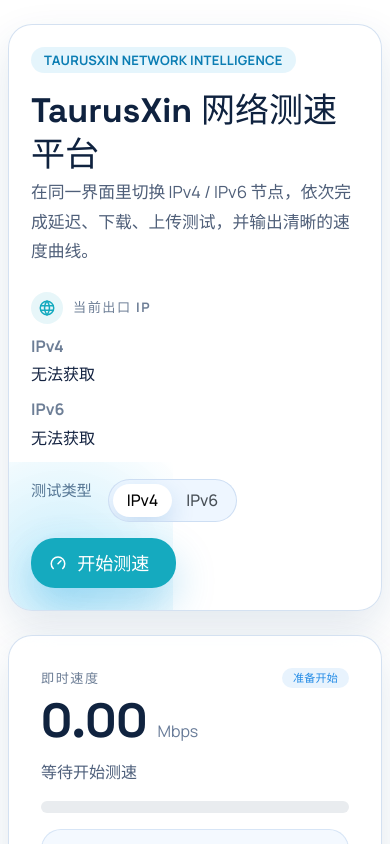
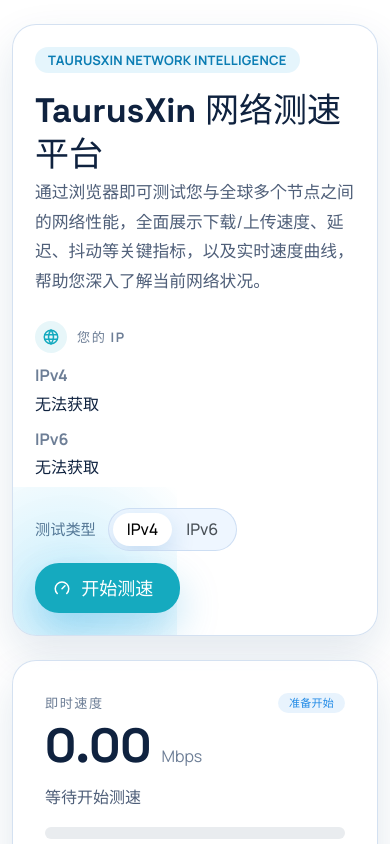
Before and after one commit to taurusxin/speedtest-next, a React (Vite) app in the folder web/: page / in a window 390 px wide. Shown: the top 844 px of the page. Built offline with nearby package versions, Linux system fonts and the light colour scheme; no server answers.

Commit message:
update: UI

```diff
--- a/web/src/App.css
+++ b/web/src/App.css
@@ -2,6 +2,9 @@
   width: min(1180px, calc(100% - 32px));
   margin: 0 auto;
   padding: 48px 0 64px;
+  display: flex;
+  flex-direction: column;
+  gap: 24px;
 }
 
 .hero-panel {
@@ -16,9 +19,9 @@
 .summary-card,
 .chart-card,
 .error-banner {
-  border: 1px solid rgba(196, 214, 236, 0.72);
-  box-shadow: 0 18px 44px rgba(20, 66, 118, 0.12);
-  background: rgba(255, 255, 255, 0.82);
+  border: 1px solid var(--app-card-border);
+  box-shadow: var(--app-card-shadow);
+  background: var(--app-card-bg);
   backdrop-filter: blur(20px);
 }
 
@@ -35,21 +38,21 @@
   inset: auto auto -72px -56px;
   width: 220px;
   height: 220px;
-  background: radial-gradient(circle, rgba(0, 173, 239, 0.22), rgba(0, 173, 239, 0));
+  background: var(--app-hero-glow);
   pointer-events: none;
 }
 
 .hero-badge {
   margin-bottom: 16px;
-  background: rgba(4, 156, 219, 0.1);
-  color: #0b7db3;
+  background: var(--app-badge-bg);
+  color: var(--app-badge-color);
 }
 
 .hero-description {
   max-width: 620px;
   font-size: 1.05rem;
   line-height: 1.75;
-  color: #4f5f79;
+  color: var(--app-muted);
 }
 
 .ip-block {
@@ -72,16 +75,16 @@
   justify-content: space-between;
   gap: 16px;
   margin: 0;
-  color: #5f708a;
+  color: var(--app-soft);
 }
 
 .ip-line span {
   font-weight: 700;
-  color: #6d7e96;
+  color: var(--app-soft-2);
 }
 
 .ip-line strong {
-  color: #142341;
+  color: var(--app-title);
   font-weight: 700;
   overflow-wrap: anywhere;
   text-align: right;
@@ -89,16 +92,18 @@
 
 .hero-actions {
   margin-top: 28px;
+  width: 100%;
 }
 
 .switch-hint {
   font-size: 0.95rem;
   font-weight: 700;
-  color: #5f708a;
+  color: var(--app-soft);
 }
 
 .primary-button {
   box-shadow: 0 18px 40px rgba(4, 146, 214, 0.28);
+  margin-left: auto;
 }
 
 .target-hint {
@@ -119,7 +124,7 @@
   font-weight: 700;
   letter-spacing: 0.12em;
   text-transform: uppercase;
-  color: #6d7e96;
+  color: var(--app-soft-2);
 }
 
 .speed-readout {
@@ -134,16 +139,16 @@
   font-size: clamp(3rem, 5vw, 4.5rem);
   line-height: 0.95;
   font-weight: 700;
-  color: #10233f;
+  color: var(--app-title);
 }
 
 .speed-readout small {
   font-size: 1rem;
-  color: #687b98;
+  color: var(--app-soft-2);
 }
 
 .status-message {
-  color: #4f607c;
+  color: var(--app-muted);
   min-height: 1.6em;
 }
 
@@ -153,29 +158,21 @@
   gap: 12px;
   padding: 14px 16px;
   border-radius: 20px;
-  background: rgba(244, 249, 255, 0.95);
-  border: 1px solid rgba(213, 228, 246, 0.95);
+  background: var(--app-chip-bg);
+  border: 1px solid var(--app-chip-border);
   min-width: 0;
 }
 
 .metric-label {
   font-size: 0.82rem;
-  color: #73839b;
+  color: var(--app-soft-2);
 }
 
 .metric-value {
   font-size: 1rem;
   font-weight: 700;
-  color: #142341;
+  color: var(--app-title);
   word-break: break-word;
-}
-
-.error-banner {
-  margin-top: 20px;
-}
-
-.summary-grid {
-  margin-top: 22px;
 }
 
 .summary-card {
@@ -183,18 +180,15 @@
 }
 
 .summary-card.download {
-  background:
-    linear-gradient(145deg, rgba(230, 245, 255, 0.96), rgba(255, 255, 255, 0.84));
+  background: var(--app-summary-download);
 }
 
 .summary-card.upload {
-  background:
-    linear-gradient(145deg, rgba(228, 252, 244, 0.96), rgba(255, 255, 255, 0.84));
+  background: var(--app-summary-upload);
 }
 
 .summary-card.neutral {
-  background:
-    linear-gradient(145deg, rgba(245, 249, 255, 0.96), rgba(255, 255, 255, 0.84));
+  background: var(--app-summary-neutral);
 }
 
 .summary-value {
@@ -202,20 +196,12 @@
   font-size: clamp(2rem, 4vw, 2.8rem);
   line-height: 1.05;
   font-weight: 700;
-  color: #10233f;
+  color: var(--app-title);
 }
 
 .summary-detail {
-  color: #5f708a;
+  color: var(--app-soft);
   line-height: 1.7;
-}
-
-.chart-card {
-  margin-top: 24px;
-}
-
-.dual-chart-grid {
-  margin-top: 24px;
 }
 
 .chart-wrap {
@@ -231,13 +217,14 @@
   gap: 16px;
   text-align: center;
   border-radius: 26px;
-  background: linear-gradient(180deg, rgba(248, 251, 255, 0.92), rgba(241, 247, 255, 0.72));
+  background: var(--app-chart-placeholder);
 }
 
 @media (max-width: 960px) {
   .app-shell {
-    width: min(100% - 24px, 1180px);
+    width: min(100% - 28px, 1180px);
     padding-top: 24px;
+    gap: 20px;
   }
 
   .hero-panel {
@@ -251,7 +238,7 @@
 
 @media (max-width: 640px) {
   .app-shell {
-    width: calc(100% - 16px);
+    width: calc(100% - 24px);
     padding-bottom: 32px;
   }
 
@@ -262,6 +249,13 @@
 
   .hero-actions {
     align-items: stretch;
+    gap: 12px;
+  }
+
+  .hero-actions .switch-hint {
+    display: flex;
+    align-items: center;
+    min-height: 42px;
   }
 
   .ip-line {
@@ -276,4 +270,8 @@
   .chart-wrap {
     height: 300px;
   }
+
+  .primary-button {
+    margin-left: 0;
+  }
 }
--- a/web/src/App.tsx
+++ b/web/src/App.tsx
@@ -190,14 +190,14 @@
           </Badge>
           <Title order={1}>TaurusXin 网络测速平台</Title>
           <Text className="hero-description">
-            在同一界面里切换 IPv4 / IPv6 节点，依次完成延迟、下载、上传测试，并输出清晰的速度曲线。
+            通过浏览器即可测试您与全球多个节点之间的网络性能，全面展示下载/上传速度、延迟、抖动等关键指标，以及实时速度曲线，帮助您深入了解当前网络状况。
           </Text>
           <div className="ip-block">
             <Group gap="xs" className="ip-header">
               <ThemeIcon radius="xl" size={32} variant="light" color="cyan">
                 <IconWorld size={18} />
               </ThemeIcon>
-              <Text className="section-label">当前出口 IP</Text>
+              <Text className="section-label">您的 IP</Text>
             </Group>
             <div className="ip-lines">
               <Text className="ip-line">
--- a/web/src/config.ts
+++ b/web/src/config.ts
@@ -36,14 +36,14 @@
   download: {
     concurrency: 6,
     durationMs: 9000,
-    chunkBytes: 12 * 1024 * 1024,
+    chunkBytes: 6 * 1024 * 1024,
   },
   upload: {
     concurrency: 4,
     durationMs: 7000,
-    chunkBytes: 2 * 1024 * 1024,
+    chunkBytes: 1024 * 1024,
   },
-  samplingIntervalMs: 500,
+  samplingIntervalMs: 250,
   chartPointsLimit: 120,
   displaySmoothingFactor: 0.35,
 }
--- a/web/src/index.css
+++ b/web/src/index.css
@@ -3,6 +3,31 @@
 :root {
   font-family: 'Manrope', 'Segoe UI', sans-serif;
   color: #21314d;
+  color-scheme: light;
+  --app-text: #21314d;
+  --app-title: #0f223f;
+  --app-muted: #4f5f79;
+  --app-soft: #5f708a;
+  --app-soft-2: #6d7e96;
+  --app-card-bg: rgba(255, 255, 255, 0.82);
+  --app-card-border: rgba(196, 214, 236, 0.72);
+  --app-card-shadow: 0 18px 44px rgba(20, 66, 118, 0.12);
+  --app-chip-bg: rgba(244, 249, 255, 0.95);
+  --app-chip-border: rgba(213, 228, 246, 0.95);
+  --app-hero-glow: radial-gradient(circle, rgba(0, 173, 239, 0.22), rgba(0, 173, 239, 0));
+  --app-chart-placeholder:
+    linear-gradient(180deg, rgba(248, 251, 255, 0.92), rgba(241, 247, 255, 0.72));
+  --app-badge-bg: rgba(4, 156, 219, 0.1);
+  --app-badge-color: #0b7db3;
+  --app-segment-bg: rgba(238, 246, 255, 0.95);
+  --app-segment-border: rgba(204, 221, 243, 0.95);
+  --app-segment-shadow: 0 10px 24px rgba(29, 113, 188, 0.18);
+  --app-summary-download:
+    linear-gradient(145deg, rgba(230, 245, 255, 0.96), rgba(255, 255, 255, 0.84));
+  --app-summary-upload:
+    linear-gradient(145deg, rgba(228, 252, 244, 0.96), rgba(255, 255, 255, 0.84));
+  --app-summary-neutral:
+    linear-gradient(145deg, rgba(245, 249, 255, 0.96), rgba(255, 255, 255, 0.84));
   background:
     radial-gradient(circle at top left, rgba(65, 191, 240, 0.18), transparent 32%),
     radial-gradient(circle at 85% 15%, rgba(20, 183, 137, 0.12), transparent 22%),
@@ -25,6 +50,7 @@
   margin: 0;
   min-width: 320px;
   min-height: 100vh;
+  color: var(--app-text);
 }
 
 button,
@@ -39,14 +65,49 @@
 }
 
 .mantine-Title-root {
-  color: #0f223f;
+  color: var(--app-title);
 }
 
 .mantine-SegmentedControl-root {
-  background: rgba(238, 246, 255, 0.95);
-  border: 1px solid rgba(204, 221, 243, 0.95);
+  background: var(--app-segment-bg);
+  border: 1px solid var(--app-segment-border);
 }
 
 .mantine-SegmentedControl-indicator {
-  box-shadow: 0 10px 24px rgba(29, 113, 188, 0.18);
+  box-shadow: var(--app-segment-shadow);
 }
+
+@media (prefers-color-scheme: dark) {
+  :root {
+    color: #e6eefc;
+    color-scheme: dark;
+    --app-text: #dfe7f5;
+    --app-title: #f4f8ff;
+    --app-muted: #a5b4ce;
+    --app-soft: #8e9ab2;
+    --app-soft-2: #93a2be;
+    --app-card-bg: rgba(12, 19, 33, 0.78);
+    --app-card-border: rgba(72, 91, 126, 0.44);
+    --app-card-shadow: 0 18px 44px rgba(0, 0, 0, 0.34);
+    --app-chip-bg: rgba(20, 29, 46, 0.92);
+    --app-chip-border: rgba(66, 82, 112, 0.68);
+    --app-hero-glow: radial-gradient(circle, rgba(48, 182, 255, 0.18), rgba(48, 182, 255, 0));
+    --app-chart-placeholder:
+      linear-gradient(180deg, rgba(19, 29, 49, 0.92), rgba(14, 22, 38, 0.82));
+    --app-badge-bg: rgba(56, 189, 248, 0.16);
+    --app-badge-color: #7dd3fc;
+    --app-segment-bg: rgba(19, 29, 49, 0.96);
+    --app-segment-border: rgba(66, 82, 112, 0.74);
+    --app-segment-shadow: 0 10px 24px rgba(0, 0, 0, 0.28);
+    --app-summary-download:
+      linear-gradient(145deg, rgba(11, 38, 69, 0.92), rgba(16, 24, 39, 0.86));
+    --app-summary-upload:
+      linear-gradient(145deg, rgba(11, 54, 54, 0.9), rgba(16, 24, 39, 0.86));
+    --app-summary-neutral:
+      linear-gradient(145deg, rgba(25, 32, 51, 0.94), rgba(16, 24, 39, 0.86));
+    background:
+      radial-gradient(circle at top left, rgba(56, 189, 248, 0.12), transparent 30%),
+      radial-gradient(circle at 85% 15%, rgba(20, 184, 166, 0.12), transparent 24%),
+      linear-gradient(180deg, #08111f 0%, #0b1424 48%, #101828 100%);
+  }
+}
--- a/web/src/main.tsx
+++ b/web/src/main.tsx
@@ -18,7 +18,7 @@
 
 createRoot(document.getElementById('root')!).render(
   <StrictMode>
-    <MantineProvider theme={theme}>
+    <MantineProvider theme={theme} defaultColorScheme="auto">
       <App />
     </MantineProvider>
   </StrictMode>,
```
